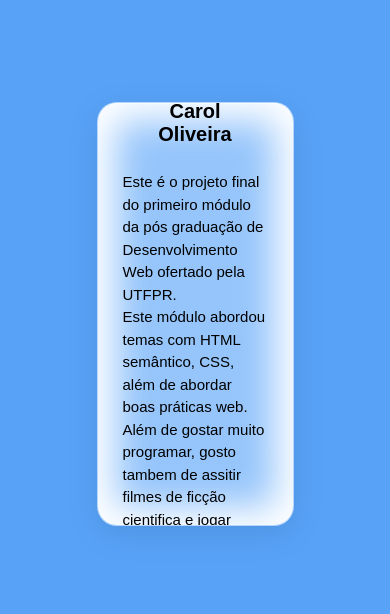
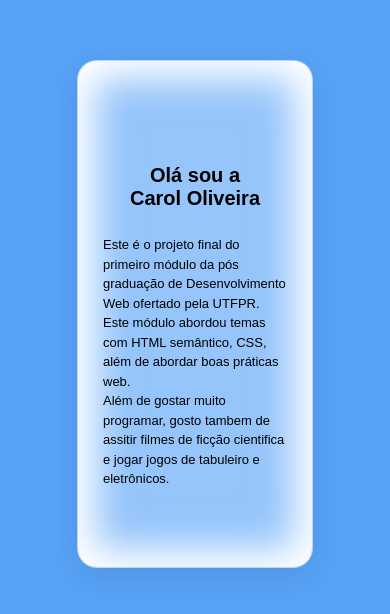
Before and after one commit to CarolOliveira86/oisouacarol, a plain HTML site: page index.html in a window 390 px wide. Shown: the part 108-722 px from the top of the page. Drawn offline with Linux system fonts and the light colour scheme.

Commit message:
atualizações no style.css

```diff
--- a/style.css
+++ b/style.css
@@ -35,6 +35,20 @@ main{
     inset 0 0 36px 18px rgba(255, 255, 255, 1.8);
 }
 
+@media screen and (max-width: 800px) {
+  main {
+    width: 70vw;
+    height: 70vh;
+  }
+}
+
+@media screen and (max-width: 1024px) {
+  main {
+      width: 60vw;
+      height: 60vh;
+  }
+}
+
 section{
     display: flex;
     position: absolute;
@@ -65,8 +79,13 @@ p{
     font-size: 15px;
 }
 
-@media screen and (min-width: 1024px) {
+@media screen and (max-width: 800px) {
   p {
     font-size: 20px;
   }
 }
+@media screen and (max-width: 1024px) {
+  p {
+    font-size: 13px;
+  }
+}
```
